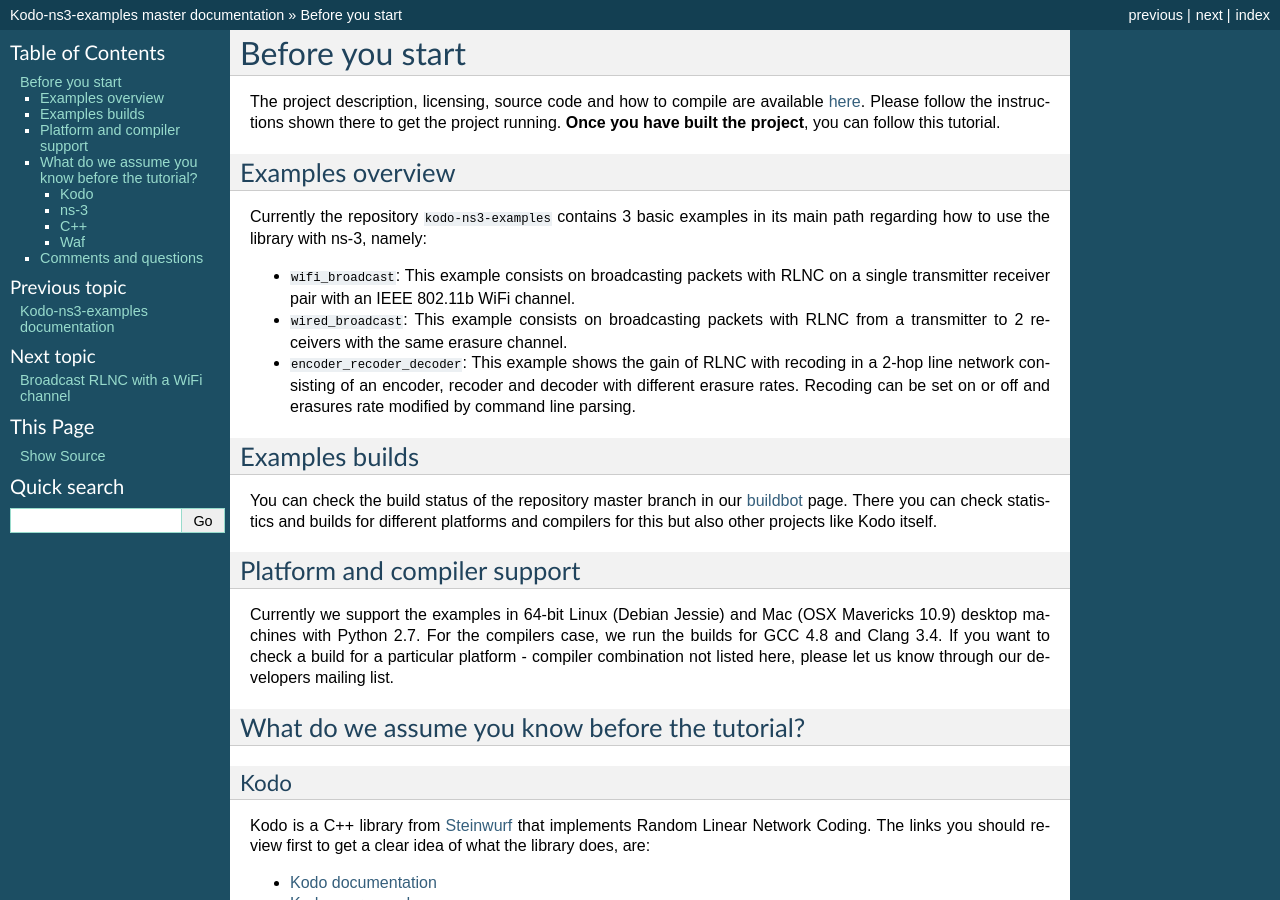
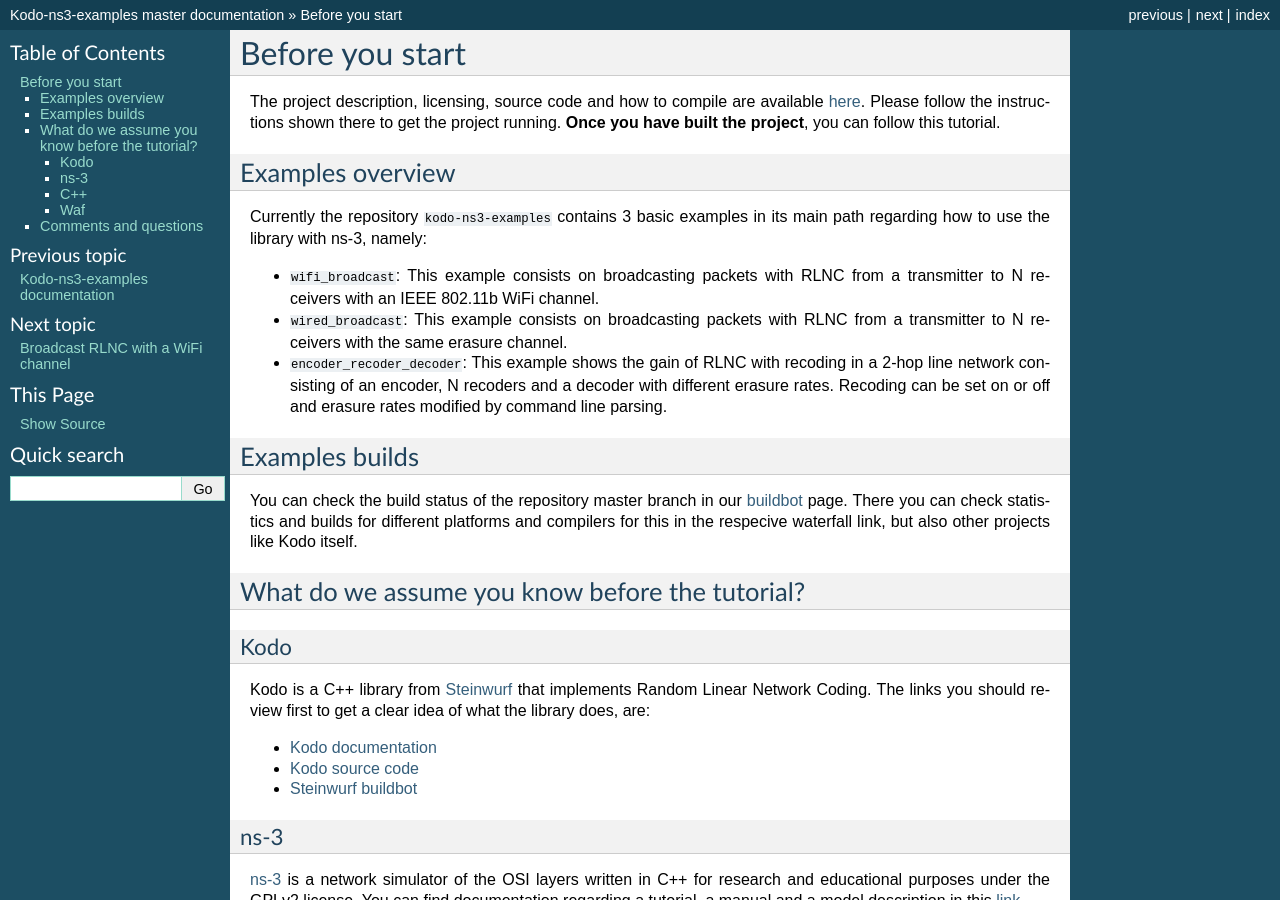
Before and after one commit to steinwurf/kodo-ns3-examples, a Sphinx documentation site: the page built from docs/before_you_start.rst, in a window 1280 px wide and 900 px high. Built offline with Sphinx 7.4.7, drawn with Linux system fonts in a browser that asks for light colours; formulas are drawn with MathJax 3.

Commit message:
Remove platform and compiler statements. Keep buildbot link description

```diff
--- a/docs/before_you_start.rst
+++ b/docs/before_you_start.rst
@@ -15,14 +15,14 @@ Currently the repository ``kodo-ns3-examples`` contains 3 basic examples
 in its main path regarding how to use the library with ns-3, namely:
 
 * ``wifi_broadcast``: This example consists on broadcasting packets
-  with RLNC on a single transmitter receiver pair with an IEEE 802.11b WiFi
+  with RLNC from a transmitter to N receivers with an IEEE 802.11b WiFi
   channel.
 * ``wired_broadcast``: This example consists on broadcasting packets
-  with RLNC from a transmitter to 2 receivers with the same erasure channel.
+  with RLNC from a transmitter to N receivers with the same erasure channel.
 * ``encoder_recoder_decoder``: This example shows the gain of RLNC
-  with recoding in a 2-hop line network consisting of an encoder, recoder and
-  decoder with different erasure rates. Recoding can be set on or off and
-  erasures rate modified by command line parsing.
+  with recoding in a 2-hop line network consisting of an encoder, N recoders and
+  a decoder with different erasure rates. Recoding can be set on or off and
+  erasure rates modified by command line parsing.
 
 Examples builds
 ---------------
@@ -30,16 +30,8 @@ Examples builds
 You can check the build status of the repository master branch in our
 `buildbot <http://buildbot.steinwurf.dk/stats?projects=kodo-ns3-examples>`_ page.
 There you can check statistics and builds for different platforms and compilers
-for this but also other projects like Kodo itself.
-
-Platform and compiler support
------------------------------
-
-Currently we support the examples in 64-bit Linux (Debian Jessie) and Mac
-(OSX Mavericks 10.9) desktop machines with Python 2.7. For the compilers case,
-we run the builds for GCC 4.8 and Clang 3.4. If you want to check a build for a
-particular platform - compiler combination not listed here, please let us know
-through our developers mailing list.
+for this in the respecive waterfall link, but also other projects like Kodo
+itself.
 
 What do we assume you know before the tutorial?
 -----------------------------------------------
```
